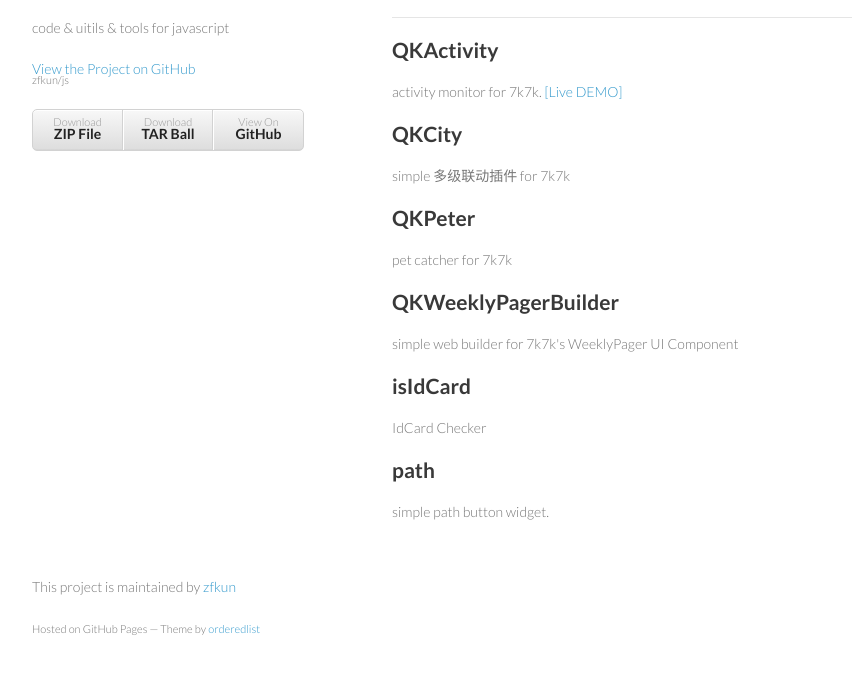
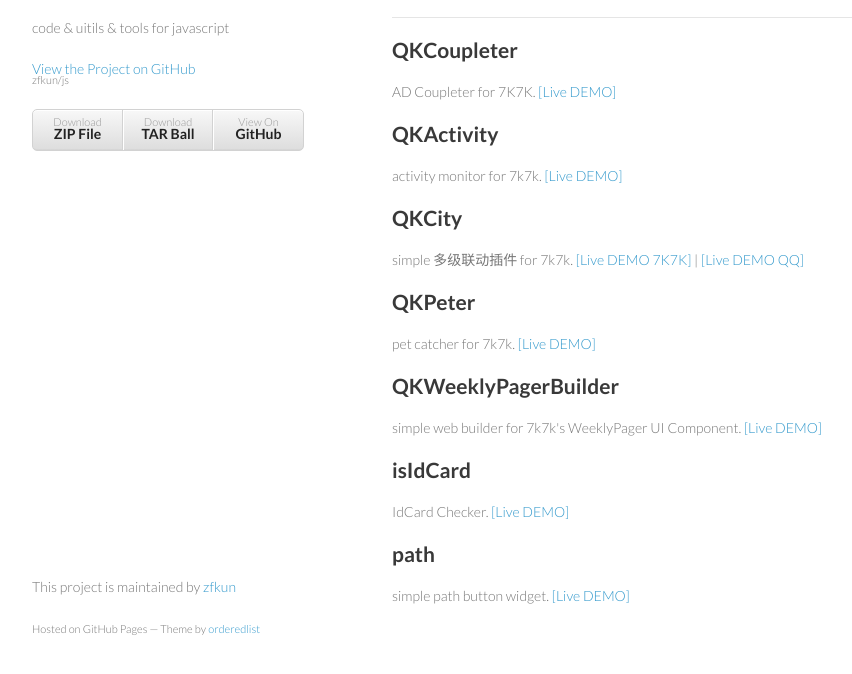
Before and after one commit to zfkun/js, a plain HTML site: page index.html in a window 1280 px wide. Shown: the part 92-766 px from the top of the page, without its empty margins (178-1030 px from the left). Drawn offline with Linux system fonts and the light colour scheme.

Commit message:
add demos link

```diff
--- a/index.html
+++ b/index.html
@@ -30,29 +30,33 @@
       <section>
         <h1>code &amp; uitils &amp; tools for JavaScript</h1>
 
-<hr><h2>QKActivity</h2>
+<hr><h2>QKCoupleter</h2>
 
-<p>activity monitor for 7k7k. <a href="">[Live DEMO]</a></p>
+<p>AD Coupleter for 7K7K. <a href="http://zfkun.github.com/js/demo/QKCoupleter/">[Live DEMO]</a></p>
+
+<h2>QKActivity</h2>
+
+<p>activity monitor for 7k7k. <a href="http://zfkun.github.com/js/demo/QKActivity/">[Live DEMO]</a></p>
 
 <h2>QKCity</h2>
 
-<p>simple 多级联动插件 for 7k7k</p>
+<p>simple 多级联动插件 for 7k7k. <a href="http://zfkun.github.com/js/demo/QKCity/">[Live DEMO 7K7K]</a> | <a href="http://zfkun.github.com/js/demo/QKCity/qq.html">[Live DEMO QQ]</a></p>
 
 <h2>QKPeter</h2>
 
-<p>pet catcher for 7k7k</p>
+<p>pet catcher for 7k7k. <a href="http://zfkun.github.com/js/demo/QKPeter/QKPeter.user.js">[Live DEMO]</a></p>
 
 <h2>QKWeeklyPagerBuilder</h2>
 
-<p>simple web builder for 7k7k's WeeklyPager UI Component</p>
+<p>simple web builder for 7k7k's WeeklyPager UI Component. <a href="http://zfkun.github.com/js/demo/QKWeeklyPagerBuilder/">[Live DEMO]</a></p>
 
 <h2>isIdCard</h2>
 
-<p>IdCard Checker</p>
+<p>IdCard Checker. <a href="http://zfkun.github.com/js/demo/IsIdCard/">[Live DEMO]</a></p>
 
 <h2>path</h2>
 
-<p>simple path button widget.</p>
+<p>simple path button widget. <a href="http://zfkun.github.com/js/demo/Path/">[Live DEMO]</a></p>
       </section>
       <footer>
         <p>This project is maintained by <a href="https://github.com/zfkun">zfkun</a></p>
```
